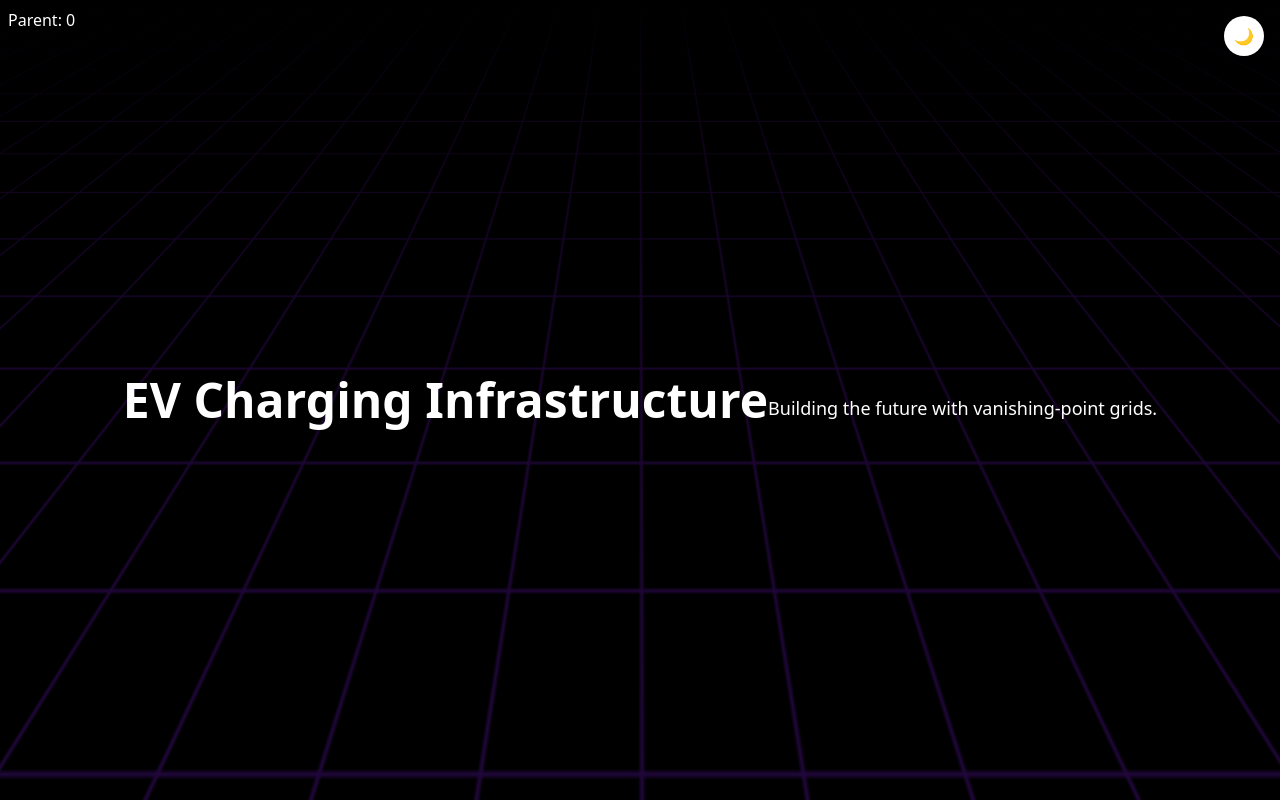
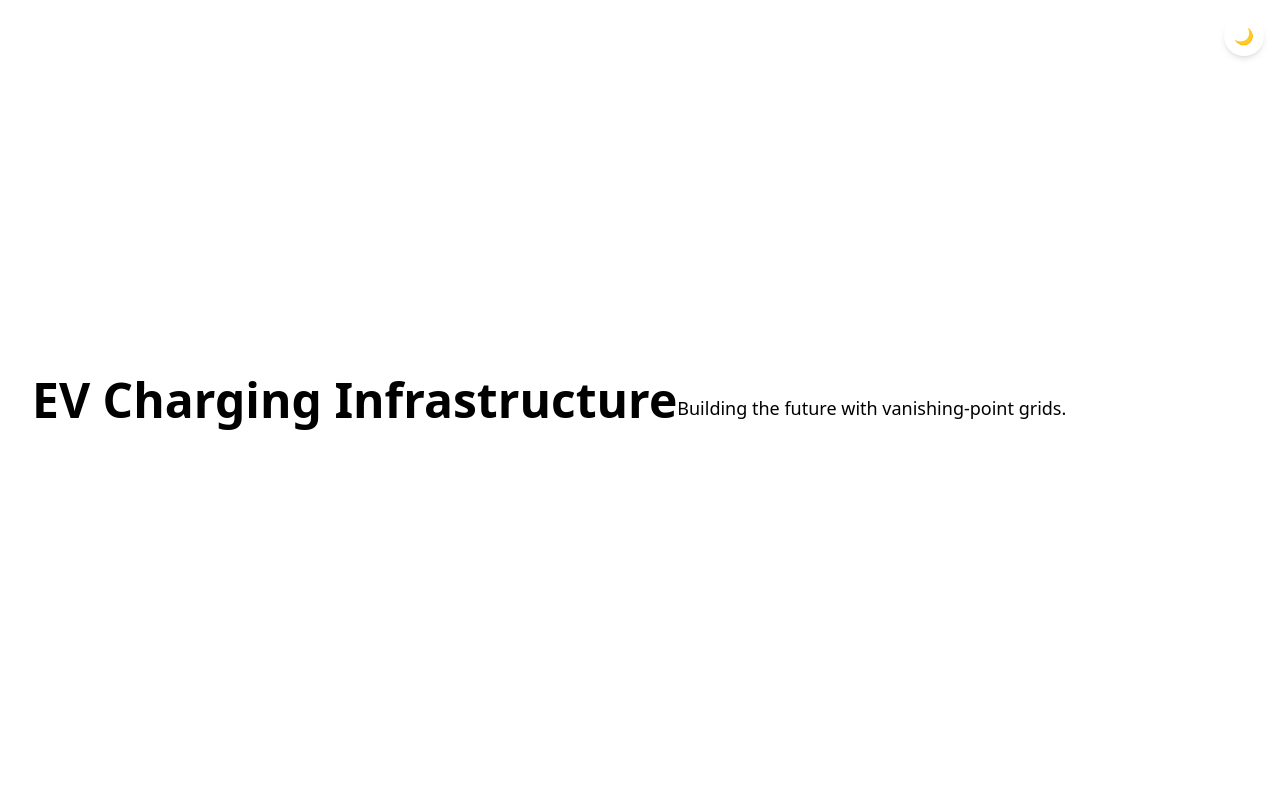
Before and after one commit to Beaueve/bev-engineering, a Next.js app: page /about in a window 1280 px wide. Built offline with nearby package versions, Linux system fonts and the light colour scheme.

Commit message:
fixed overlapp

```diff
--- a/src/app/about/page.tsx
+++ b/src/app/about/page.tsx
@@ -35,9 +35,12 @@ export default function Home() {
   const saOpacity = progress > 0.5 ? 1 : 0;
 
   return (
-    <main className="relative min-h-screen bg-black text-white overflow-hidden">
+    <main
+      className={`relative min-h-screen bg-black text-white overflow-hidden ${
+        darkMode ? "dark" : ""
+      }`}
+    >
       <div className="fixed top-2 left-2">Parent: {scrollY}</div>
-      <GridFloor scrollY={scrollY} />
 
       {/* Theme Toggle */}
       <button
@@ -48,11 +51,12 @@ export default function Home() {
         {darkMode ? "☀️" : "🌙"}
       </button>
 
-
       <div
         ref={containerRef}
-        className="relative h-screen overflow-y-scroll snap-y snap-mandatory transition-colors duration-300"
+        className="relative h-screen overflow-y-scroll snap-y snap-mandatory transition-colors duration-300 bg-white text-black dark:bg-black dark:text-white"
       >
+        {darkMode && <GridFloor scrollY={scrollY} />}
+        <div className="absolute z-50">
           <section className="h-screen snap-start flex items-center justify-center px-8">
             <h1 className="text-5xl font-bold">EV Charging Infrastructure</h1>
             <p className="mt-4 text-lg">
@@ -72,6 +76,7 @@ export default function Home() {
             </p>
           </section>
         </div>
+      </div>
     </main>
   );
 }
--- a/src/app/globals.css
+++ b/src/app/globals.css
@@ -1,4 +1,6 @@
 @import "tailwindcss";
+
+@custom-variant dark (&:where(.dark, .dark *));
 
 /* :root {
   --background: #ffffff;
--- a/src/app/page.tsx
+++ b/src/app/page.tsx
@@ -40,10 +40,8 @@ export default function Home() {
     <main className="relative isolate overflow-hidden [webkit-overflow-scrolling:touch]">
       {/* Grid behind everything - ONLY render in dark mode */}
       {/* {darkMode && />} */}
-			<div className="bg-fade" >
-      <GridFloor scrollY={scrollY} />
+      { darkMode && <GridFloor scrollY={scrollY} />}
 
-			</div>
       {/* Scrollable container */}
       <div
         ref={containerRef}
--- a/src/components/grid.tsx
+++ b/src/components/grid.tsx
@@ -6,20 +6,16 @@ interface GridFloorProps {
 }
 
 export default function GridFloor({ scrollY }: GridFloorProps) {
-		const maxScrollY = document.documentElement.scrollHeight - window.innerHeight;
-
   return (
-    // <div style={{perspective: `${80const maxScrollY = document.documentElement.scrollHeight - window.innerHeight;0 - scrollY * -.2}px`}}>
-
-    <div style={{ perspective: `${700}px` }}>
+    <div className="[perspective:1500px]">
       <div
-        className="absolute inset-0 z-0 pointer-events-none bg-gradient-to-r from-blue-500"
+        className="fixed inset-1 z-50 pointer-events-none"
         style={{
-          transform: `rotateX(${70}deg) translateY(${-scrollY * 0.5}px)`,
+          transform: `rotateX(60deg) translateY(${-scrollY * 0.5}px)`,
         }}
       >
         {/* <div className="fixed top-2 right-2">Scroll {scrollY}</div> */}
-        <div className="w-[200vw] h-[500vh] bg-grid bg-[length:40px_40px] opacity-50" />
+        <div className="w-[200vw] h-[500vh] bg-grid bg-[length:40px_40px] opacity-40" />
       </div>
     </div>
   );
```
Lines whose indentation alone changed are shown as unchanged.
